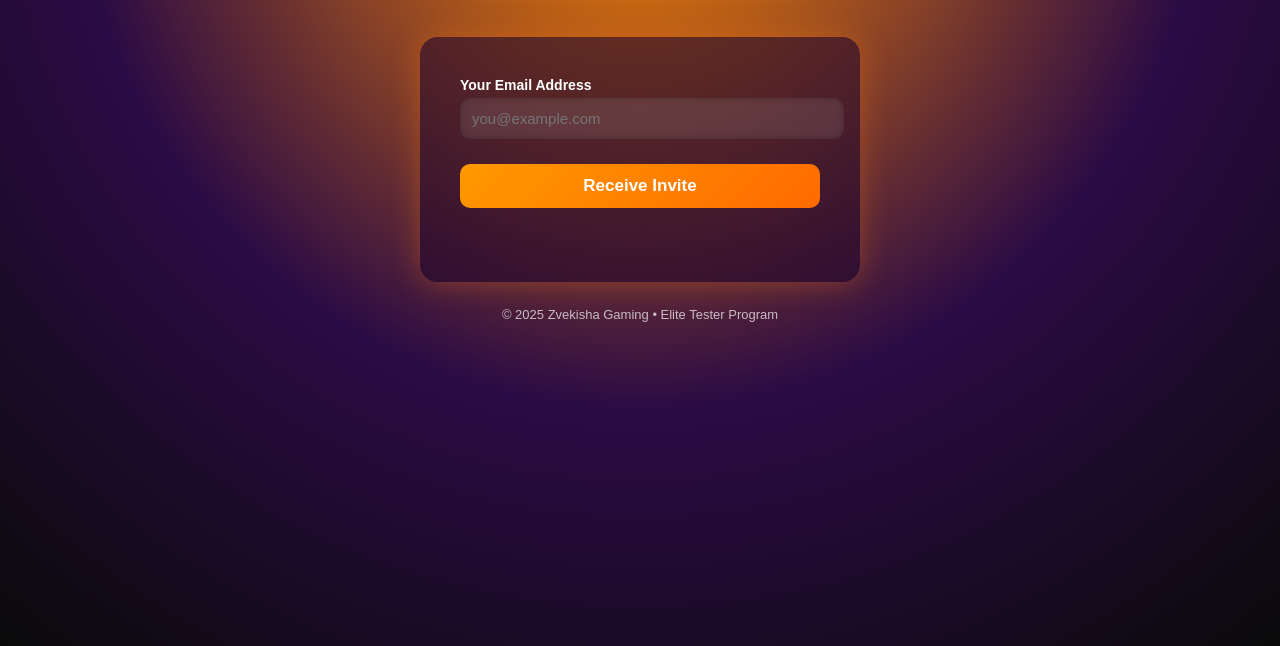
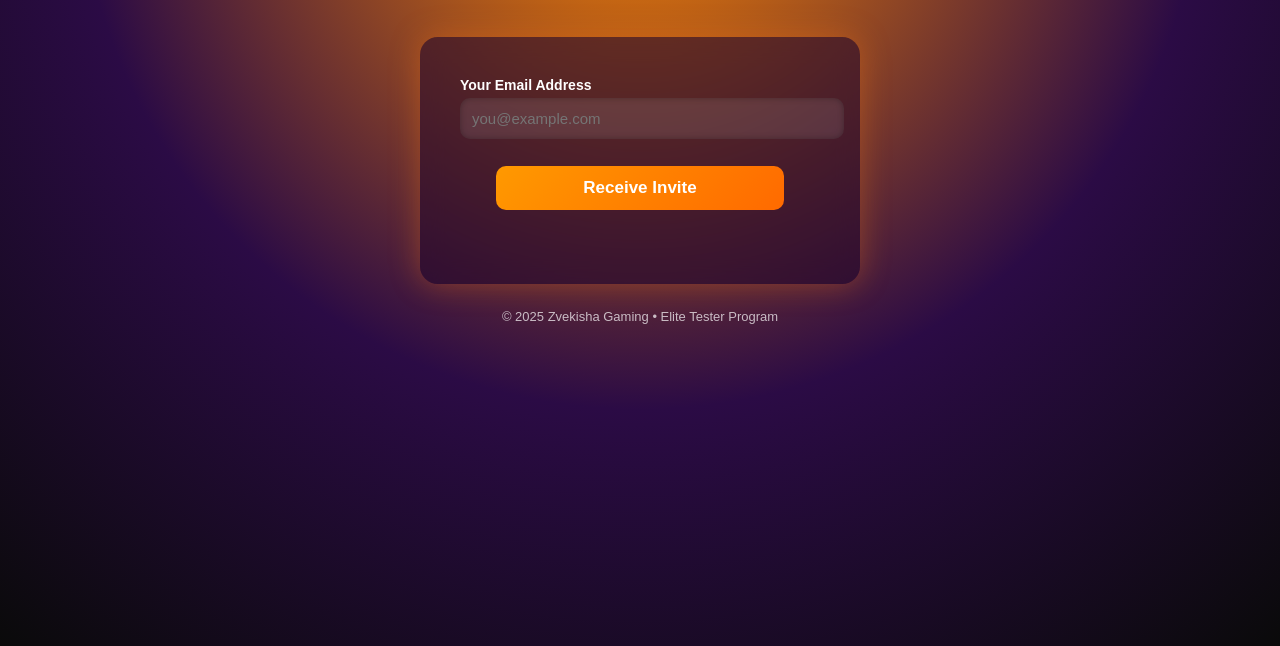
Before and after one commit to zvekisha95/zvek-invite, a website: page index.html in a window 1280 px wide. Shown: the part 154-800 px from the top of the page. Drawn offline with Linux system fonts and the light colour scheme.

Commit message:
Update index.html

```diff
--- a/index.html
+++ b/index.html
@@ -72,8 +72,9 @@
     box-shadow: inset 0 0 6px rgba(0,0,0,0.3);
   }
 
+  /* ✅ Единствено менување: width: 80% */
   button {
-    width: 100%;
+    width: 80%;
     padding: 12px;
     border-radius: 10px;
     border: none;
@@ -87,9 +88,7 @@
     display: block;
     margin-left: auto;
     margin-right: auto;
-
-    /* ✅ Единствената промена */
-    margin-top: 10px;
+    margin-top: 12px;
   }
 
   button:hover {
@@ -141,11 +140,6 @@
 
     status.innerHTML = "";
 
-    if (!email) {
-      status.innerHTML = "<span style='color:#ff4444;'>❌ Please enter your email.</span>";
-      return;
-    }
-
     const res = await fetch("/api/sendInvite", {
       method: "POST",
       headers: { "Content-Type": "application/json" },
```
